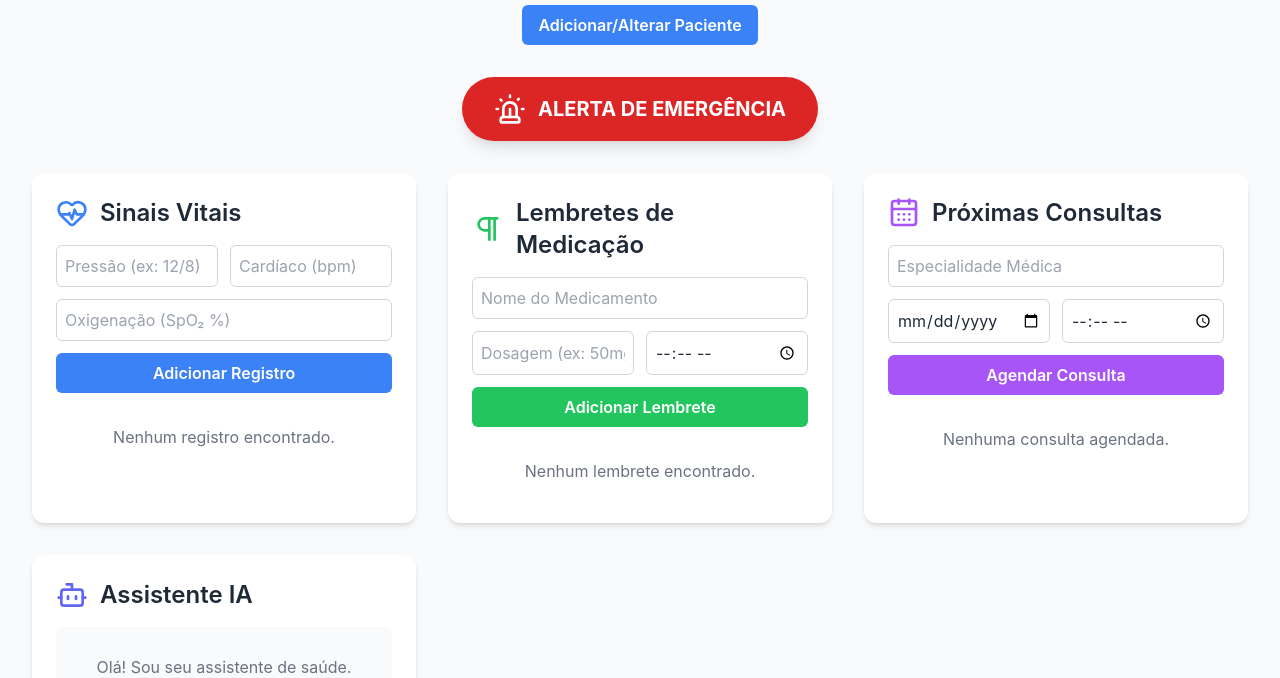
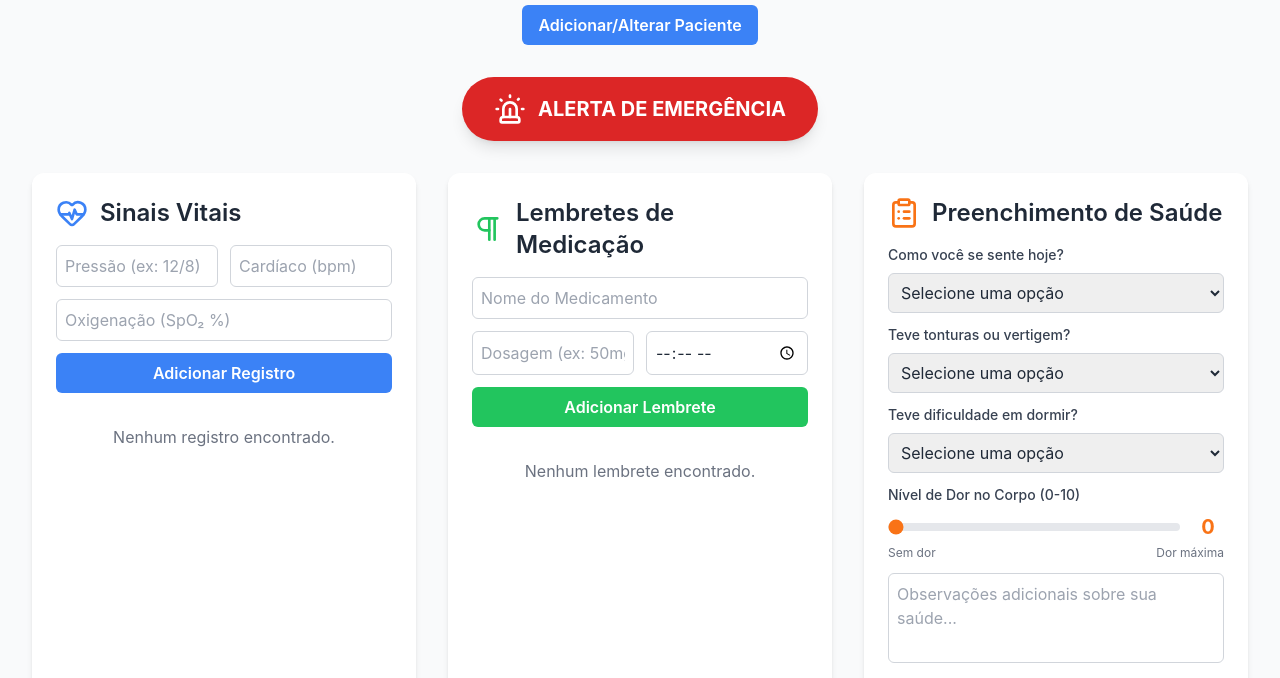
Before and after one commit to evandrosilva-web/idosoplus, a plain HTML site: page index.html in a window 1280 px wide. Shown: the part 111-789 px from the top of the page. Drawn offline with nearby package versions, Linux system fonts and the light colour scheme.

Commit message:
Adicionar card de Preenchimento de Saúde com perguntas e escala de dor

```diff
--- a/index.html
+++ b/index.html
@@ -38,7 +38,7 @@
       <div class="flex justify-center mb-8">
         <button
           onclick="mostrarModalAlerta()"
-          class="flex items-center gap-3 bg-red-600 text-white font-bold py-4 px-8 rounded-full shadow-lg hover:bg-red-700 transition-transform transform hover:scale-105 focus:outline-none focus:ring-4 focus:ring-red-300"
+          class="flex items-center gap-3 bg-red-600 text-white font-bold py-4 px-8 rounded-full shadow-lg hover:bg-red-700 transition-transform transform hover:scale-105 focus:outline-none focus:r[...]"
         >
           <i data-lucide="siren" class="w-8 h-8"></i>
           <span class="text-xl">ALERTA DE EMERGÊNCIA</span>
@@ -137,6 +137,111 @@
             style="max-height: 250px"
           >
             <!-- Lembretes serão inseridos aqui -->
+          </div>
+        </div>
+
+        <!-- Card: Preenchimento de Saúde -->
+        <div class="bg-white rounded-xl shadow-md p-6 flex flex-col">
+          <div class="flex items-center mb-4">
+            <i data-lucide="clipboard-list" class="text-orange-500 w-8 h-8 mr-3"></i>
+            <h2 class="text-2xl font-semibold">Preenchimento de Saúde</h2>
+          </div>
+          <form id="form-preenchimento-saude" class="space-y-3 mb-4">
+            <!-- Perguntas sobre saúde geral -->
+            <div>
+              <label class="block text-sm font-medium text-gray-700 mb-2">
+                Como você se sente hoje?
+              </label>
+              <select
+                id="sensacao-geral"
+                class="w-full p-2 border border-gray-300 rounded-md focus:ring-2 focus:ring-orange-500"
+                required
+              >
+                <option value="">Selecione uma opção</option>
+                <option value="muito-bem">Muito bem</option>
+                <option value="bem">Bem</option>
+                <option value="neutro">Neutro</option>
+                <option value="mal">Mal</option>
+                <option value="muito-mal">Muito mal</option>
+              </select>
+            </div>
+
+            <div>
+              <label class="block text-sm font-medium text-gray-700 mb-2">
+                Teve tonturas ou vertigem?
+              </label>
+              <select
+                id="tonturas"
+                class="w-full p-2 border border-gray-300 rounded-md focus:ring-2 focus:ring-orange-500"
+                required
+              >
+                <option value="">Selecione uma opção</option>
+                <option value="nao">Não</option>
+                <option value="leve">Leve</option>
+                <option value="moderada">Moderada</option>
+                <option value="severa">Severa</option>
+              </select>
+            </div>
+
+            <div>
+              <label class="block text-sm font-medium text-gray-700 mb-2">
+                Teve dificuldade em dormir?
+              </label>
+              <select
+                id="sono"
+                class="w-full p-2 border border-gray-300 rounded-md focus:ring-2 focus:ring-orange-500"
+                required
+              >
+                <option value="">Selecione uma opção</option>
+                <option value="nao">Não</option>
+                <option value="pouca">Pouca</option>
+                <option value="moderada">Moderada</option>
+                <option value="muita">Muita</option>
+              </select>
+            </div>
+
+            <!-- Escala de Dor -->
+            <div>
+              <label class="block text-sm font-medium text-gray-700 mb-2">
+                Nível de Dor no Corpo (0-10)
+              </label>
+              <div class="flex items-center gap-3">
+                <input
+                  type="range"
+                  id="escala-dor"
+                  min="0"
+                  max="10"
+                  value="0"
+                  class="flex-grow h-2 bg-gray-200 rounded-lg appearance-none cursor-pointer accent-orange-500"
+                />
+                <span id="valor-dor" class="text-xl font-bold text-orange-500 w-8 text-center">0</span>
+              </div>
+              <div class="flex justify-between text-xs text-gray-500 mt-1">
+                <span>Sem dor</span>
+                <span>Dor máxima</span>
+              </div>
+            </div>
+
+            <textarea
+              id="observacoes-saude"
+              placeholder="Observações adicionais sobre sua saúde..."
+              class="w-full p-2 border border-gray-300 rounded-md focus:ring-2 focus:ring-orange-500 resize-none"
+              rows="3"
+            ></textarea>
+
+            <button
+              type="submit"
+              class="w-full bg-orange-500 text-white font-semibold py-2 px-4 rounded-md hover:bg-orange-600 transition"
+            >
+              Registrar Preenchimento
+            </button>
+          </form>
+          <div
+            id="lista-preenchimento-saude"
+            class="space-y-3 overflow-y-auto flex-grow"
+            style="max-height: 250px"
+          >
+            <!-- Registros serão inseridos aqui -->
           </div>
         </div>
 
```
